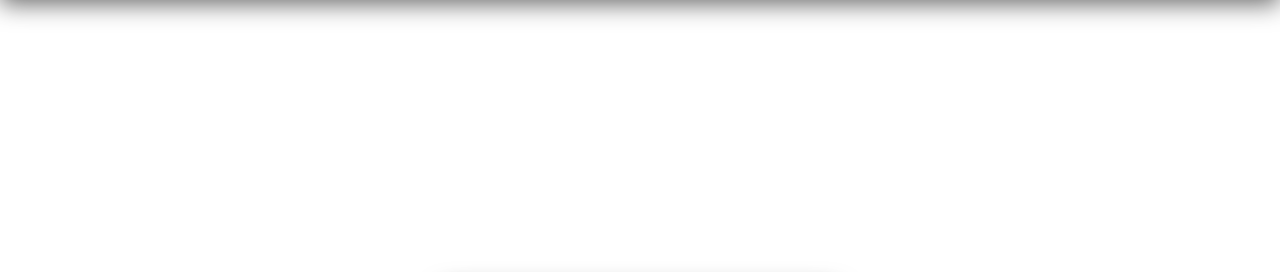
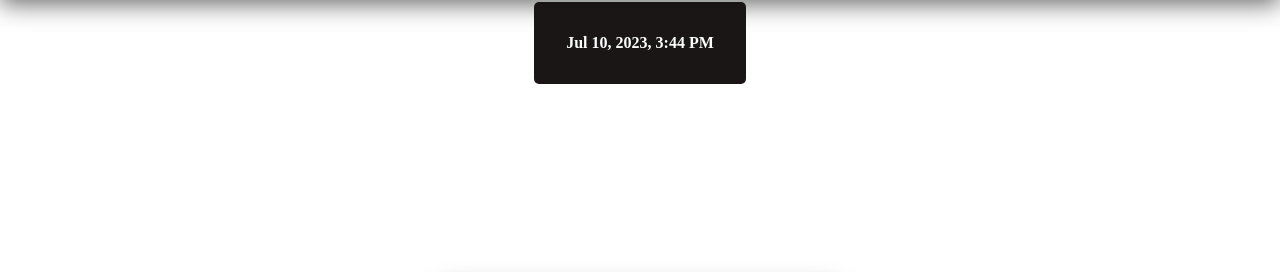
Before and after one commit to nejidevelops/Awesome-Books-Refactored, a website built with webpack: page public/index.html in a window 1280 px wide. Shown: the part 48-320 px from the top of the page. Built offline with nearby package versions, Linux system fonts and the light colour scheme.

Commit message:
Add date time div

```diff
--- a/public/index.html
+++ b/public/index.html
@@ -20,6 +20,7 @@
       </ul>
     </nav>
   </header>
+  <div id="current-date"></div>
     <div class="login-box">
       <div class="welcome-message" id="welcome-message">
         <p>Hello Welcome To Awesome Books</p>
```
